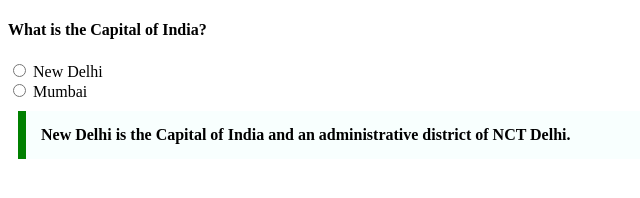
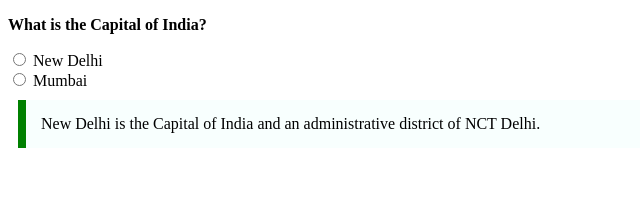
Before and after one commit to acciojob/trivia-gautamsiddharth09, a website: page main.html in a window 1280 px wide. Shown: the whole page, without its empty margins (0-640 px from the left). Drawn offline with Linux system fonts and the light colour scheme.

Commit message:
created a submission

```diff
--- a/main.html
+++ b/main.html
@@ -9,7 +9,7 @@
 
 <body>
 
-	<h4>What is the Capital of India?</h4>
+	<p>What is the Capital of India?</p>
 
 	<input type="radio" name="capital" id="capital">
 	<label for="capital" >New Delhi</label>
--- a/styles.css
+++ b/styles.css
@@ -6,6 +6,7 @@ blockquote
 	padding:15px;
 	border-left: 8px solid green;
 	background-color: #f8fffe;
-	font-weight: bold;
-
+	}
+p{
+	font-weight:bold;
 }
```
